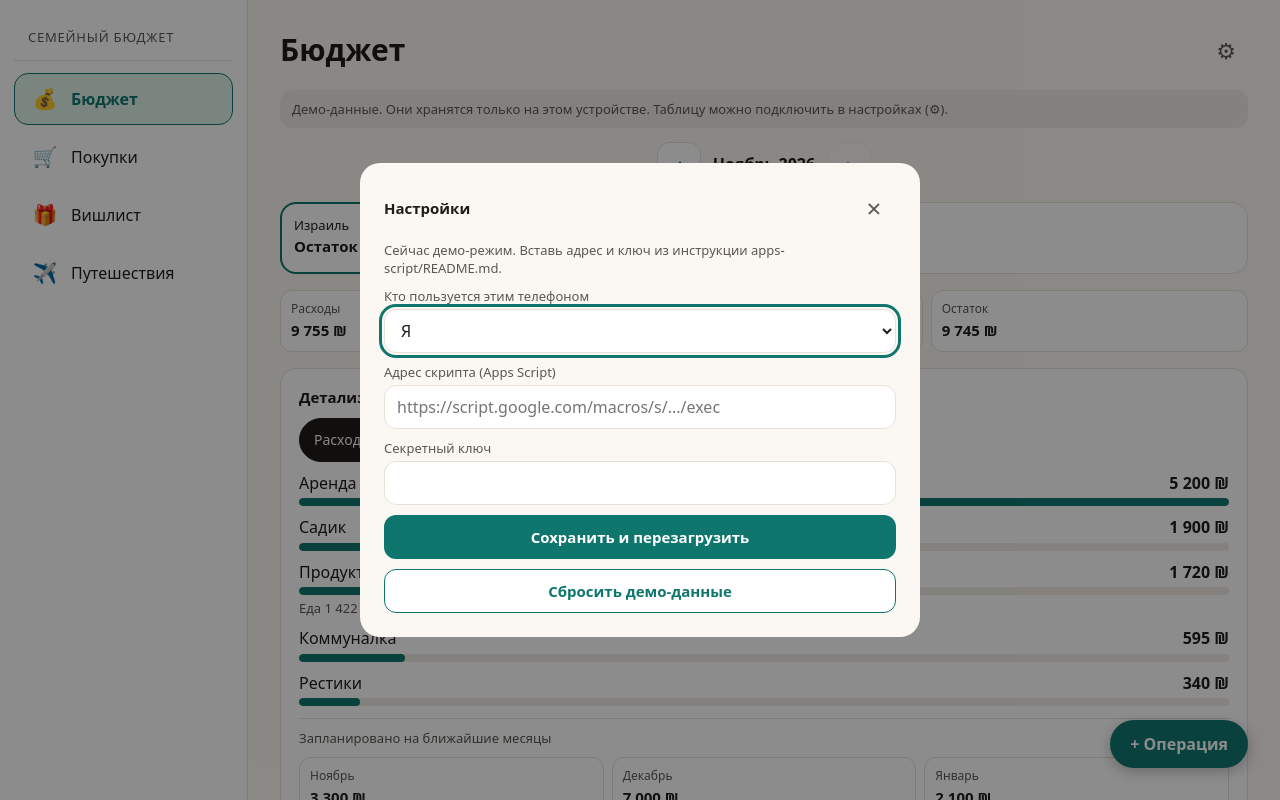
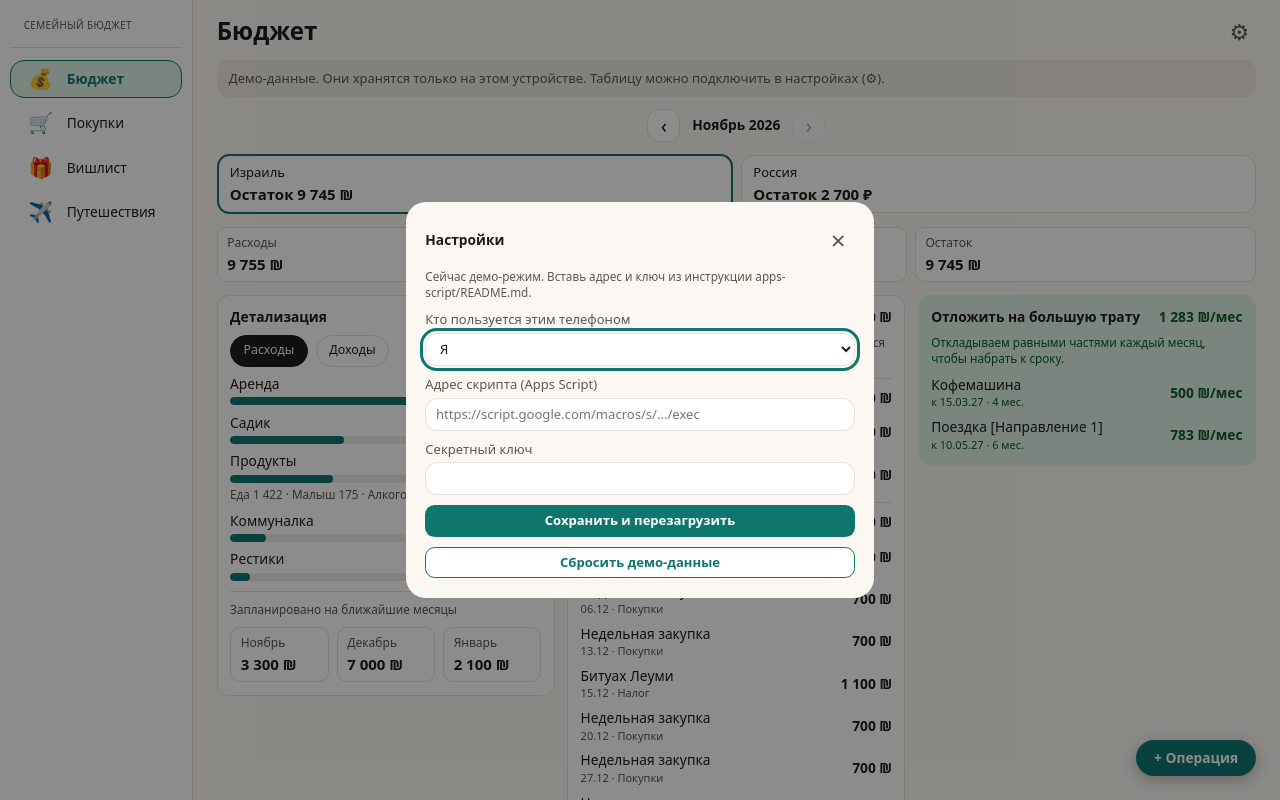
Before and after one commit to AlisaKholod/Budget, a website with bundled scripts: page index.html in a window 1280 px wide. Both pictures are taken after a click on the button "Настройки". Shown: the top 800 px of the page. Built offline with nearby package versions, Linux system fonts and the light colour scheme.

Commit message:
Компьютер: плотная вёрстка, размеры подстраиваются под ширину экрана
- размеры шрифта и элементов задаются в rem и растут вместе с шириной окна
- кнопки, карточки и отступы компактнее, карточки раскладываются в 2–4 колонки
- высота страницы «Бюджет» на мониторе уменьшилась почти вдвое

Co-Authored-By: Claude Sonnet 5.5 <noreply@anthropic.com>
Claude-Session: https://claude.ai/code/session_01D7Qc85NWjtm1pnWWLnSedN

```diff
--- a/css/app.css
+++ b/css/app.css
@@ -113,3 +113,46 @@ button.q{width:44px;min-height:44px;border-radius:12px;background:var(--card);co
 .clk:focus-visible{outline:3px solid var(--accent);outline-offset:2px;border-radius:16px}
 .clk .chip{position:absolute;right:10px;bottom:10px;background:rgba(0,0,0,.6);color:#fff;font-size:12px;font-weight:600;border-radius:999px;padding:6px 12px}
 .c.in.clk:hover{border-color:var(--accent)}
+
+/* ---------- Компьютер: плотная вёрстка, размеры подстраиваются под ширину экрана ---------- */
+@media (min-width:900px){
+  html{font-size:clamp(13px,.45vw + 8px,17px)}
+  body{font-size:1rem;line-height:1.35;padding-left:14rem}
+  h1{font-size:1.75rem}h2{font-size:1rem}
+  .m{font-size:.85rem}.sub{font-size:.8rem}
+  .hdr,#banners{max-width:112rem;padding-left:1.75rem;padding-right:1.75rem}
+  .hdr{padding-top:1.1rem;padding-bottom:.4rem}
+  #view{max-width:112rem;padding:.4rem 1.75rem 1.5rem;display:grid;grid-template-columns:repeat(auto-fit,minmax(24rem,1fr));gap:.9rem;align-items:start}
+  /* строки управления и пояснения занимают всю ширину, карточки раскладываются по колонкам */
+  #view>.monthnav,#view>.f,#view>.m,#view>.cards,#view>button,#view>div:not(.k){grid-column:1/-1}
+  .cards{grid-template-columns:repeat(auto-fill,minmax(21rem,1fr));gap:.9rem}
+  .c{padding:.9rem;gap:.6rem;border-radius:.9rem}
+  .c.in{padding:.7rem}
+  /* кнопки и плашки компактнее */
+  button.p{min-height:2.3rem;padding:0 .9rem;font-size:.9rem}
+  button.o,button.primary{min-height:2.3rem;padding:0 1rem;font-size:.95rem;border-radius:.7rem}
+  button.o.sm,button.primary.sm{min-height:2.1rem;padding:0 .8rem;font-size:.85rem}
+  button.q{width:2.2rem;min-height:2.2rem;font-size:1.1rem}
+  .gear,.x{min-width:2.4rem;min-height:2.4rem}
+  .hd{min-height:2.2rem}
+  .monthnav button{min-width:2.4rem;min-height:2.4rem}
+  .mode{min-height:3.6rem;padding:.6rem .8rem;border-radius:.9rem}
+  .k{padding:.55rem .7rem;border-radius:.7rem;min-width:7rem}
+  .ph{width:3.8rem;height:3.8rem;border-radius:.7rem;font-size:1.2rem}
+  .tp{min-height:8rem}.tp.hero{height:13rem;border-radius:.9rem}
+  .tw{min-height:8rem;border-radius:.9rem}
+  .tb{padding:.8rem}
+  .mo{min-height:2.4rem;padding:.3rem 0}
+  .gm{min-height:2.3rem;border-radius:.7rem}
+  .fld input,.fld select,.fld textarea{min-height:2.4rem;font-size:.95rem;padding:.4rem .7rem}
+  .nav{width:14rem;padding:1.4rem .7rem}
+  .nav button{min-height:2.8rem;font-size:1rem}
+  .fab{min-height:2.6rem;padding:0 1.3rem;right:1.75rem;bottom:1.75rem}
+  .sheet{max-width:34rem;padding:1.4rem}
+  .toast{left:14rem}
+}
+@media (min-width:900px){
+  #view>button.o,#view>button.primary{justify-self:start}
+  .nav .brand{font-size:.72rem;letter-spacing:.04em}
+  .tp.hero{height:11rem}
+}
```
